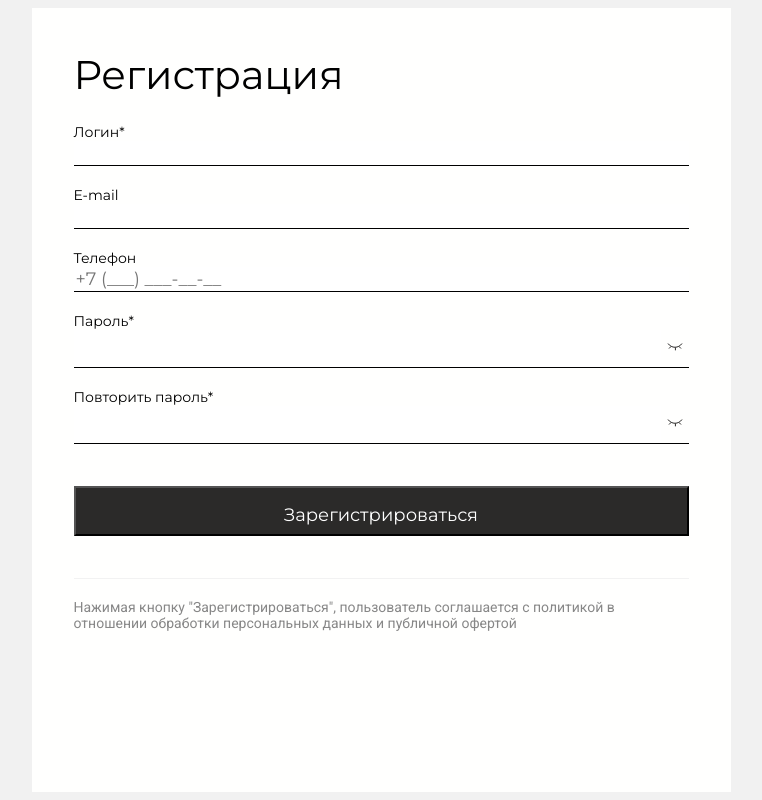
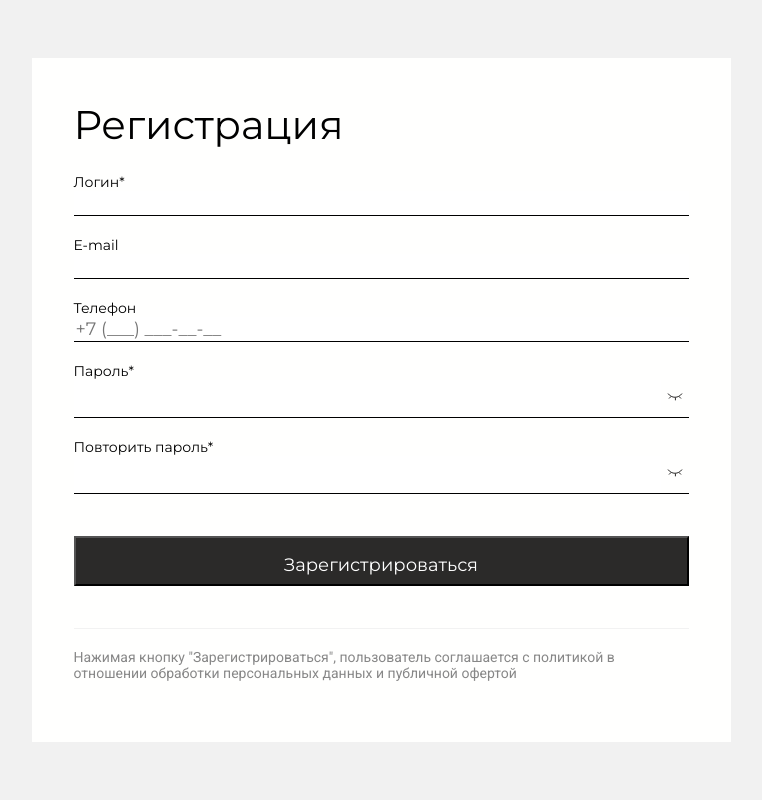
Before and after one commit to balbesina228/vue-registration, a Vue app: page / in a window 1280 px wide. Shown: the whole page, without its empty margins (259-1021 px from the left). Built offline with nearby package versions, Linux system fonts and the light colour scheme.

Commit message:
(fix) decrease registration form height

```diff
--- a/src/views/RegisterView.vue
+++ b/src/views/RegisterView.vue
@@ -12,7 +12,7 @@ import RegisterForm from '../components/RegisterForm.vue'
 <style scoped>
 .register-view {
   width: 615px;
-  height: 700px;
+  height: 600px;
   align-items: center;
   justify-content: center;
   background-color: #fffffe;
```
